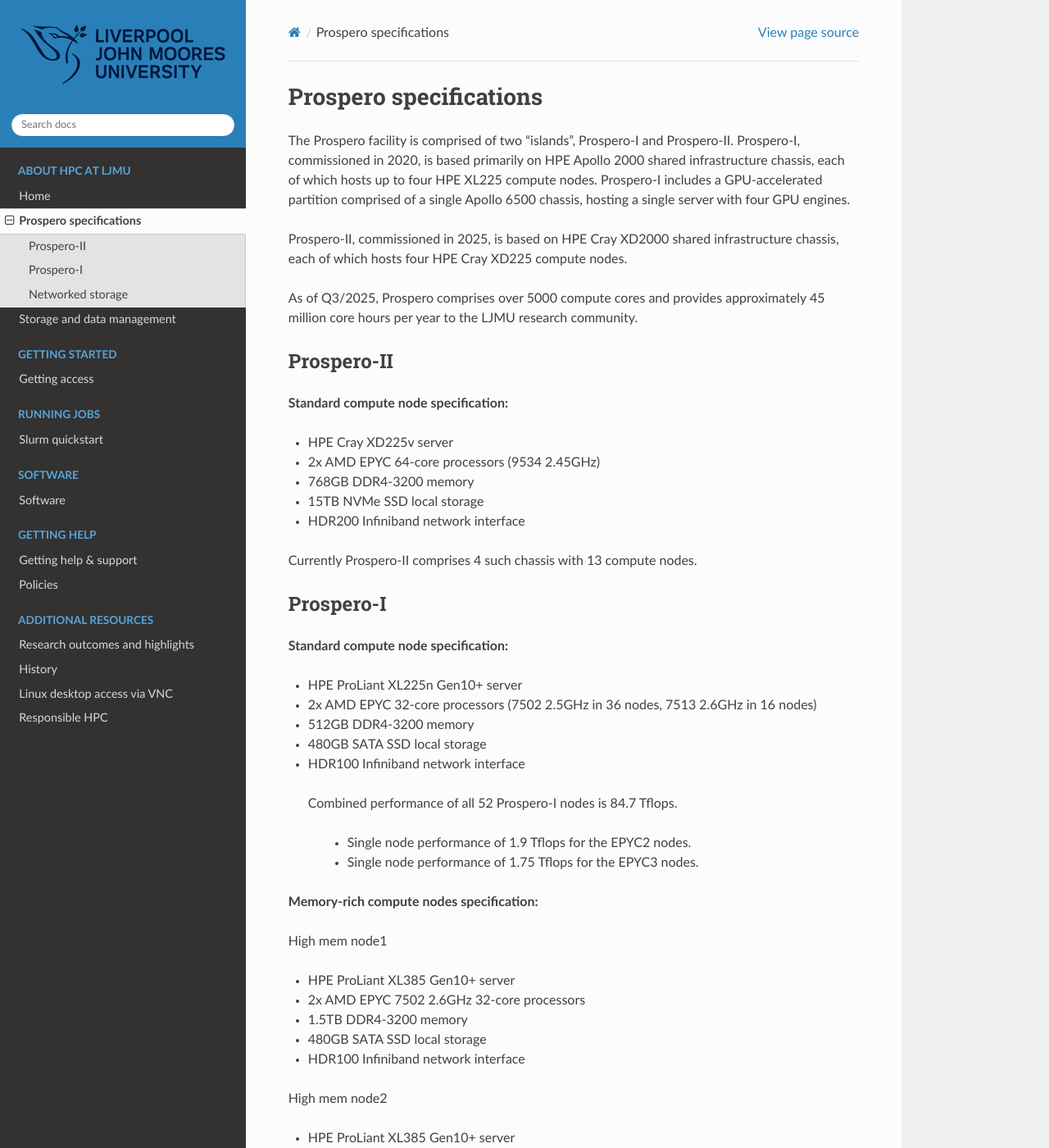
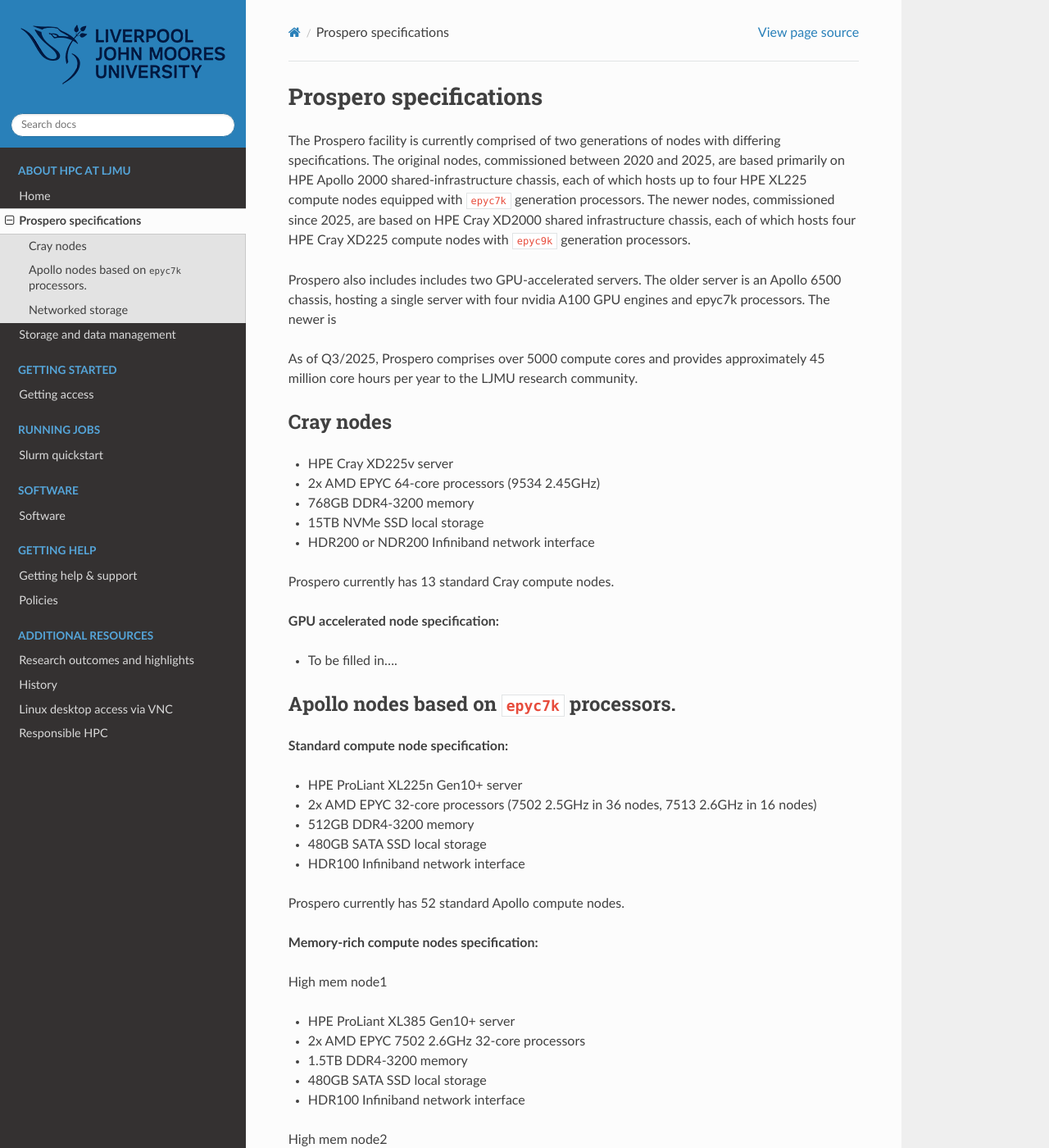
Before and after one commit to astrcrai/prospero-docs, a Sphinx documentation site: the page built from docs/source/specifications.rst, in a window 1280 px wide and 1400 px high. Shown: the whole window at 82% size. Built offline with Sphinx 7.4.7 and the Read the Docs theme 3.1.0, drawn with Linux system fonts in a browser that asks for light colours.

Commit message:
Update specifications.rst

```diff
--- a/docs/source/specifications.rst
+++ b/docs/source/specifications.rst
@@ -1,29 +1,32 @@
 Prospero specifications
 =====
 
-The Prospero facility is comprised of two "islands", Prospero-I and Prospero-II. Prospero-I, commissioned in 2020, is based primarily on HPE Apollo 2000 shared infrastructure chassis, each of which hosts up to four HPE XL225 compute nodes. Prospero-I includes a GPU-accelerated partition comprised of a single Apollo 6500 chassis, hosting a single server with four GPU engines.
+The Prospero facility is currently comprised of two generations of nodes with differing specifications. The original nodes, commissioned between 2020 and 2025, are based primarily on HPE Apollo 2000 shared-infrastructure chassis, each of which hosts up to four HPE XL225 compute nodes equipped with ``epyc7k`` generation processors. The newer nodes, commissioned since 2025, are based on HPE Cray XD2000 shared infrastructure chassis, each of which hosts four HPE Cray XD225 compute nodes with ``epyc9k`` generation processors.
 
-Prospero-II, commissioned in 2025, is based on HPE Cray XD2000 shared infrastructure chassis, each of which hosts four HPE Cray XD225 compute nodes.
+Prospero also includes includes two GPU-accelerated servers. The older server is an Apollo 6500 chassis, hosting a single server with four nvidia A100 GPU engines and epyc7k processors. The newer is
+
 
 As of Q3/2025, Prospero comprises over 5000 compute cores and provides approximately 45 million core hours per year to the LJMU research community.
 
 
 =====
-Prospero-II
+Cray nodes
 =====
-
-**Standard compute node specification:**
 
 * HPE Cray XD225v server
 * 2x AMD EPYC 64-core processors (9534 2.45GHz)
 * 768GB DDR4-3200 memory
 * 15TB NVMe SSD local storage
-* HDR200 Infiniband network interface
+* HDR200 or NDR200 Infiniband network interface
 
-Currently Prospero-II comprises 4 such chassis with 13 compute nodes.
+Prospero currently has 13 standard Cray compute nodes.
+
+**GPU accelerated node specification:**
+
+* To be filled in....
 
 =====
-Prospero-I
+Apollo nodes based on ``epyc7k`` processors.
 =====
 
 **Standard compute node specification:**
@@ -34,11 +37,7 @@
 * 480GB SATA SSD local storage
 * HDR100 Infiniband network interface
 
-
- Combined performance of all 52 Prospero-I nodes is 84.7 Tflops.
-
-  * Single node performance of 1.9 Tflops for the EPYC2 nodes.
-  * Single node performance of 1.75 Tflops for the EPYC3 nodes.
+Prospero currently has 52 standard Apollo compute nodes.
 
 **Memory-rich compute nodes specification:**
 
```
